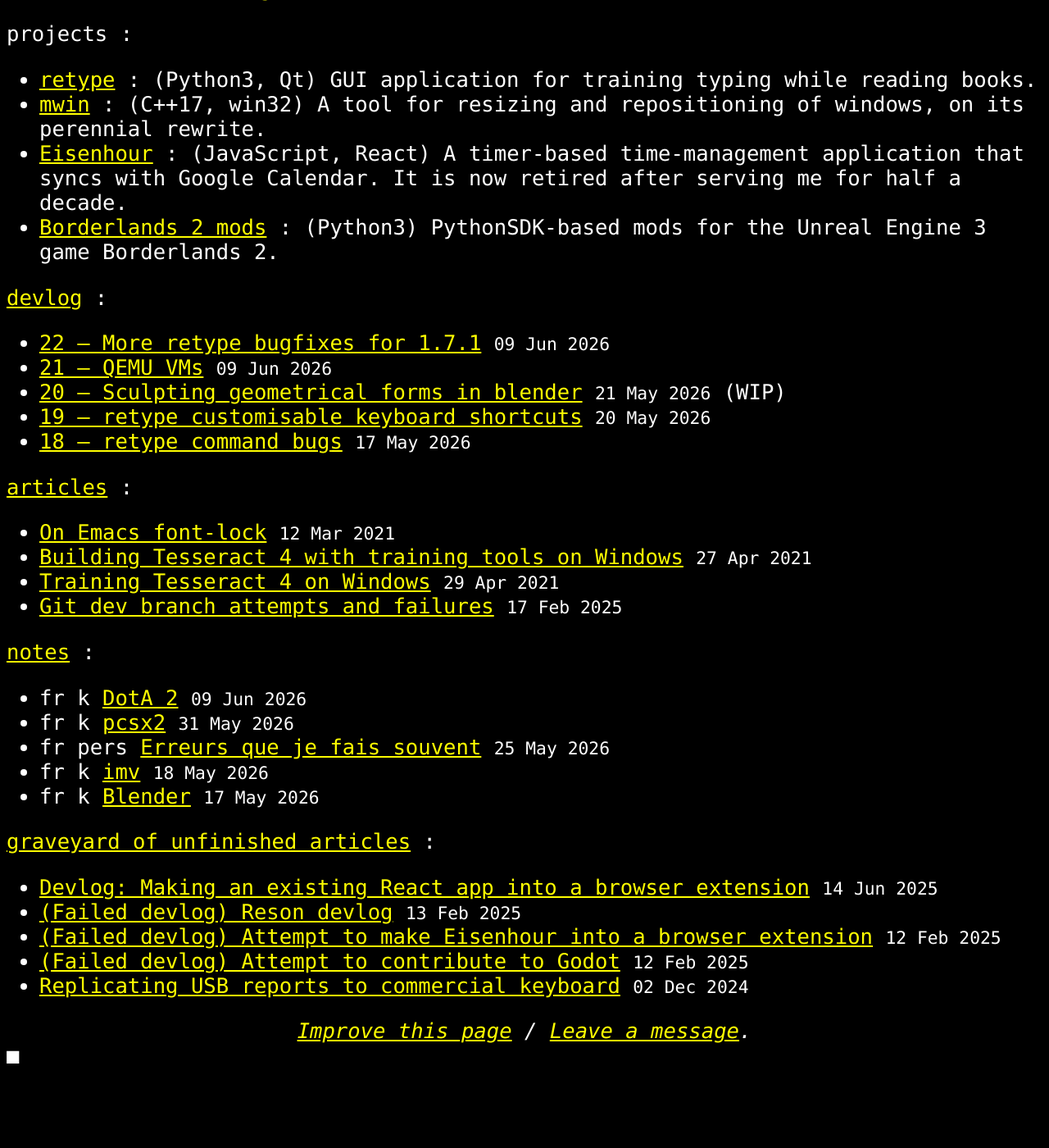
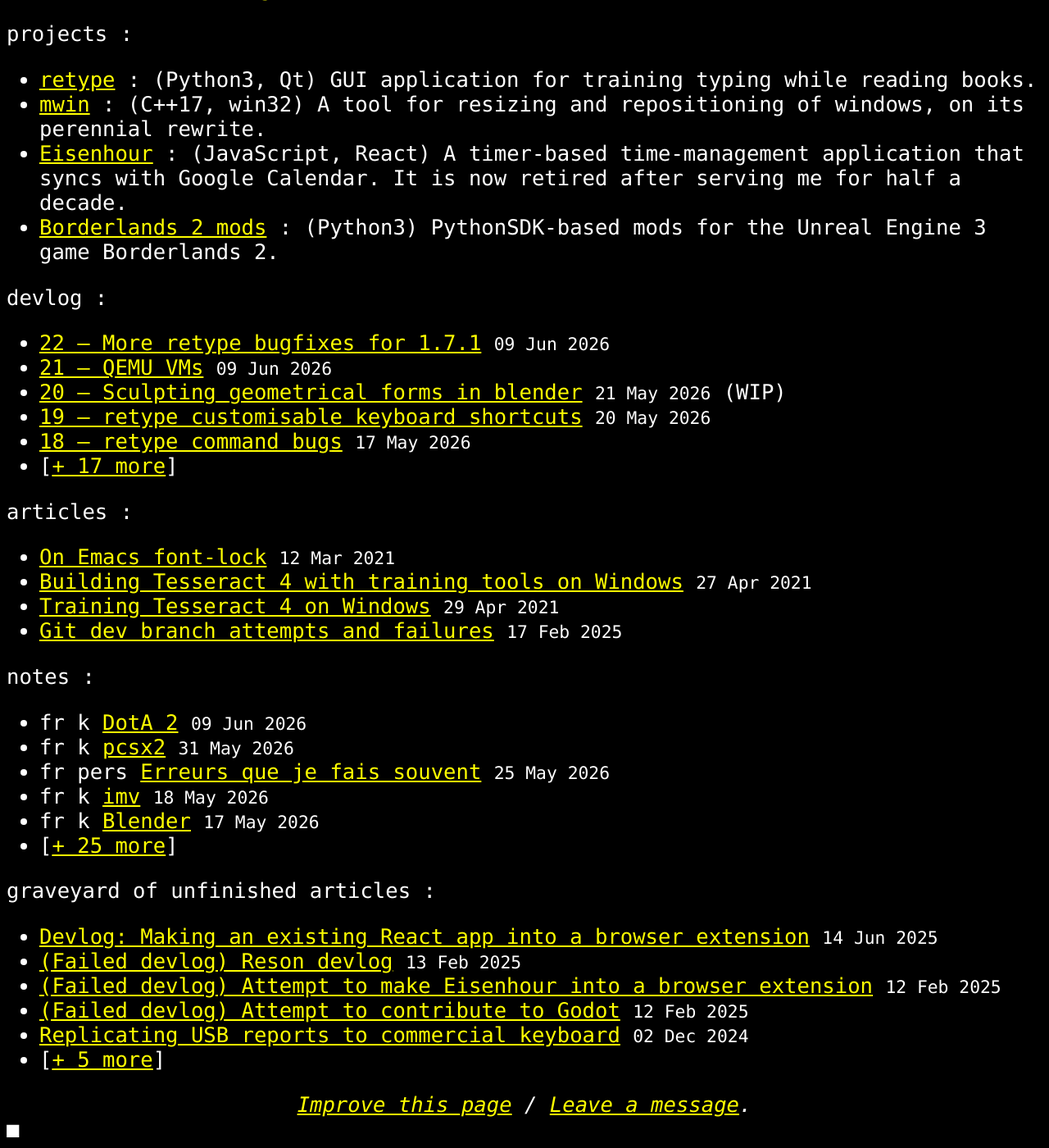
Before and after one commit to plu5/plu5.github.io, a Jekyll site: the page built from index.html, in a window 1280 px wide and 1400 px high, scrolled down 465 px. Shown: the whole window at 82% size. Built offline with Jekyll 4.4.1, drawn with Linux system fonts in a browser that asks for light colours; the list of posts is cut into pages by our own code; before the commit the page ends 1775 px from its top, so only the background shows below that.

Commit message:
feat(collection-list): "more" link and number

```diff
--- a/_includes/collection-list.html
+++ b/_includes/collection-list.html
@@ -9,14 +9,16 @@
   {% assign page = include.c %}
 {% endif %}
 
-<p><a href="/{{ link }}">{{ include.c }}</a> :</p>
+{% assign limit = 5 %}
+
+<p>{{ include.c }} :</p>
 <ul class="posts">
   {% comment %}
   assign first because reverse doesn't work with limit, it would show 3 2 1
   (the first three reversed) instead of latest
   {% endcomment %}
   {% assign c = site[collection] | reverse %}
-  {% for post_ in c limit:5 %}
+  {% for post_ in c limit:limit %}
   <li>
     {% if include.c == 'notes' %}
       {{ post_.lang }} {{ post_.path | split: "/" | pop | join: "/" | remove_first: "_notes/" }}
@@ -26,4 +28,10 @@
     {% if post_.wip == true %}(WIP){% endif %}
   </li>
   {% endfor %}
+  {% assign more = site[collection] | size | minus:limit %}
+  {% if more > 0 %}
+  <li>
+    [<a class="post-link" href="/{{ page }}">+ {{ more }} more</a>]
+  </li>
+  {% endif %}
 </ul>
```
